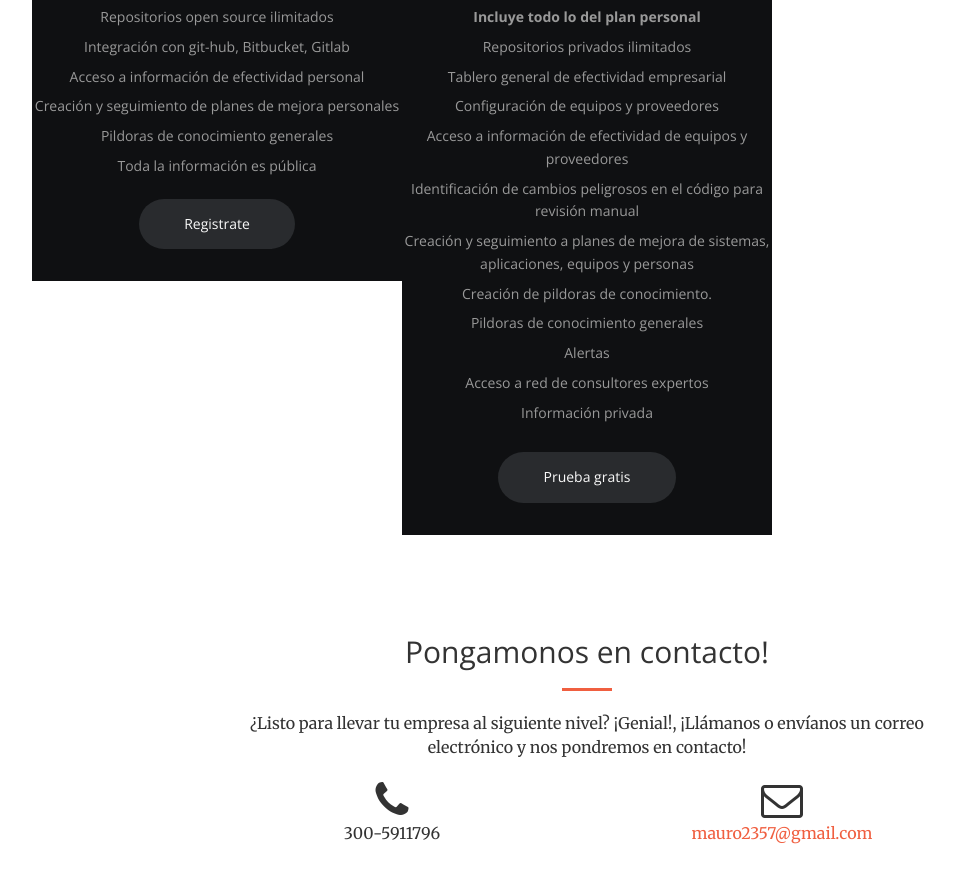
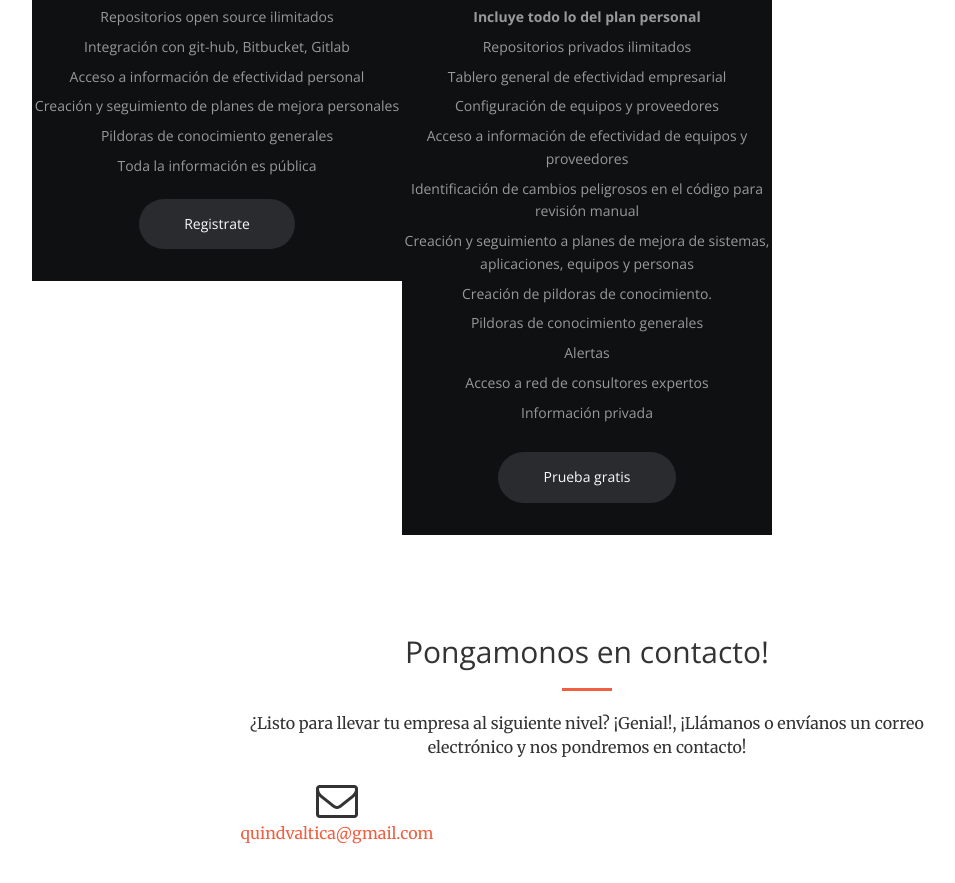
Before and after one commit to mauro2357/Quind, a website: page index.html in a window 1280 px wide. Shown: the part 7441-8324 px from the top of the page, without its empty margins (53-1008 px from the left). Drawn offline with nearby package versions, Linux system fonts and the light colour scheme.

Commit message:
Propuesta de valor

```diff
--- a/index.html
+++ b/index.html
@@ -657,15 +657,16 @@
                     <h2 class="section-heading">Pongamonos en contacto!</h2>
                     <hr class="primary">
                     <p>¿Listo para llevar tu empresa al siguiente nivel? ¡Genial!, ¡Llámanos o envíanos un correo electrónico y nos pondremos en contacto!</p>
-                </div>
-                <div class="col-lg-4 col-lg-offset-2 text-center">
+					<div class="col-lg-4 text-center">
+						<i class="fa fa-envelope-o fa-3x sr-contact"></i>
+						<p><a href="mailto:your-email@your-domain.com">quindvaltica@gmail.com</a></p>
+					</div>
+				</div>
+                <!--<div class="col-lg-4 col-lg-offset-2 text-center">
                     <i class="fa fa-phone fa-3x sr-contact"></i>
                     <p>300-5911796</p>
-                </div>
-                <div class="col-lg-4 text-center">
-                    <i class="fa fa-envelope-o fa-3x sr-contact"></i>
-                    <p><a href="mailto:your-email@your-domain.com">mauro2357@gmail.com</a></p>
-                </div>
+                </div>-->
+
             </div>
         </div>
     </section>
```
